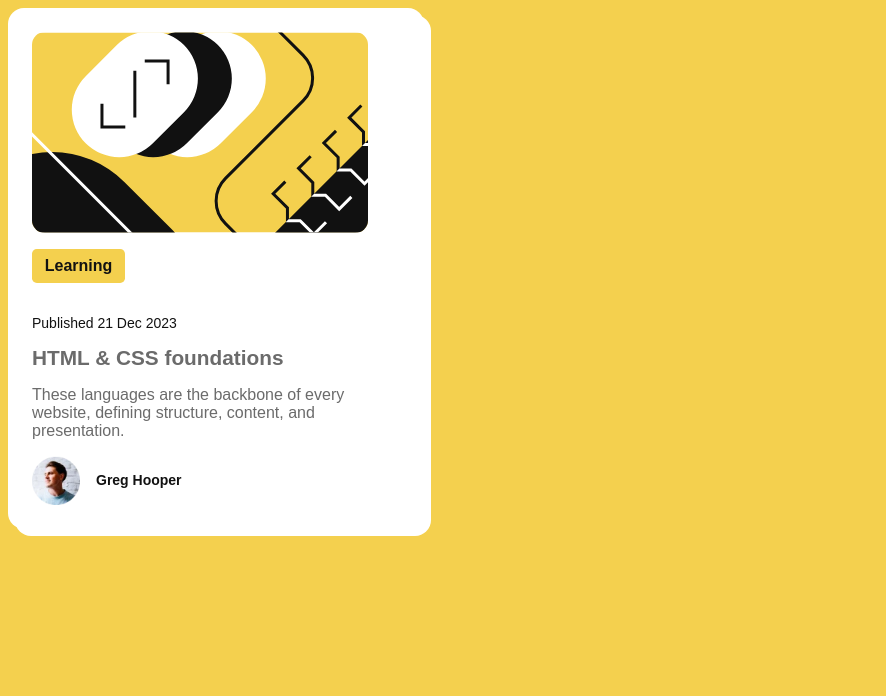
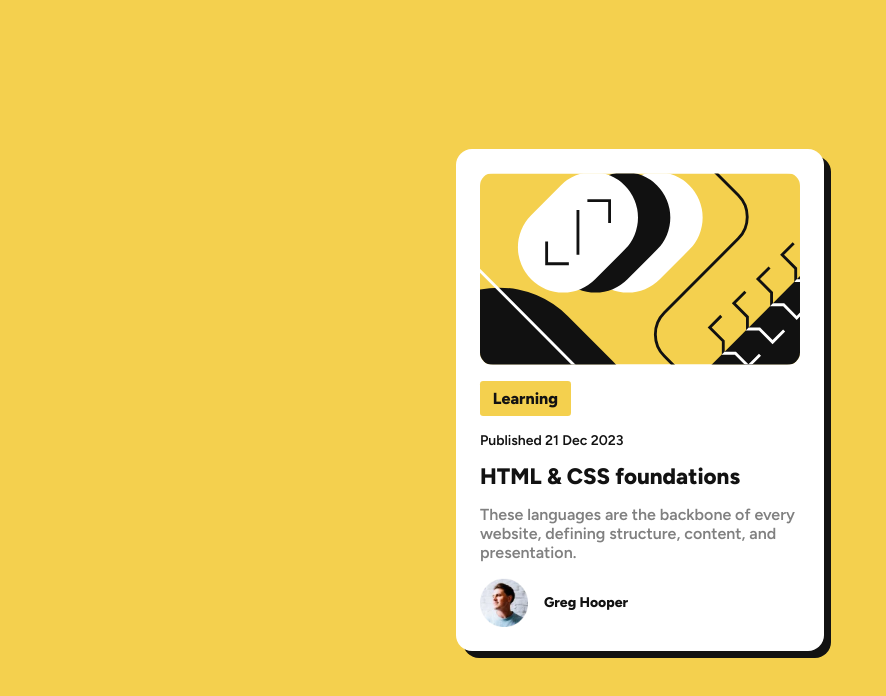
Before and after one commit to Eng4atou/git-test, a plain HTML site: page blog-preview-card-main/index.html in a window 1280 px wide. Shown: the whole page, without its empty margins (0-886 px from the left). Drawn offline with Linux system fonts and the light colour scheme; files that its build step writes are made by us from their sources.

Commit message:
Blog preview card

```diff
--- a/blog-preview-card-main/assets/css/style.css
+++ b/blog-preview-card-main/assets/css/style.css
@@ -1,102 +1,114 @@
-:root{
-    --Yellow: hsl(47, 88%, 63%);
-    --White: hsl(0, 0%, 100%);
-    --Gray-500: hsl(0, 0%, 42%);
-    --Gray-950: hsl(0, 0%, 7%);
-    --Font-Family: 'Figtree', sans-serif;
-    --Font-Weight-500: 500;
-    --Font-Weight-800: 800;
-    --Font-Size-16: 16px;
+@import url('https://fonts.googleapis.com/css2?family=Figtree:ital,wght@0,300..900;1,300..900&display=swap');
+
+/* root */
+:root {
+    --clr-Yellow: #f4d04e;
+    --clr-White: #ffffff;
+    --clr-Grey: #808080;
+    --clr-Black: #121212;
+
+    --ff-main: "Figtree", sans-serif;
+    --fs-main: 16px;
+    --fw-600: 600;
+    --fw-800: 800;
 }
 
-*::before,*::after{
+/* reset */
+*,
+*::before,
+*::after {
     margin: 0;
     padding: 0;
     box-sizing: border-box;
 }
 
-img{
+img {
     display: block;
     max-width: 100%;
 }
 
-h1{
+h1 {
     line-height: 1.1;
 }
 
-body{
-    font-family: var(--Font-Family);
-    font-size: var(--Font-Size-16);
-    color: var(--Gray-500);
-    background: var(--Yellow);
+body {
+    font-family: var(--ff-main);
+    font-size: var(--fs-main);
+    font-weight: var(--fw-600);
+    color: var(--clr-Grey);
+    background: var(--clr-Yellow);
 }
 
 /* text styles */
-.blog-category{
-    display: inline-block;
-    color: var(--Gray-950);
-    font-weight: bold;
-    padding: .5rem .8rem;
-    border-radius: .3rem;
-   background: var(--Yellow);
+.blog-category, .blog-meta, .blog-title, .author-name {
+    color: var(--clr-Black);
 }
 
-.blog-meta{
-    font-size: 14px;
-    color: var(--Gray-950);
+.blog-category {
+    display: inline-block;
+    font-weight: var(--fw-800);
+    padding: .5rem .8rem;
+    border-radius: .2rem;
+    background: var(--clr-Yellow);
 }
 
-.blog-title{
-    color: var(--Font-Weight-800);
-    font-weight: var(--Font-Weight-800);
-    font-size: 1.3rem;
+.blog-meta {
+    font-size: 14px;
 }
 
-.blog-title:hover{
-    color: var(--Yellow);
+.blog-title {
+    font-weight: var(--fw-800);
     font-size: 1.4rem;
     cursor: pointer;
+    transition: color .3s ease;
 }
 
-.author-name{
-    color: var(--Gray-950);
+.blog-title:hover {
+    color: var(--clr-Yellow);
+}
+
+.author-name {
     font-size: 14px;
-    font-weight: var(--Font-Weight-800 );
+    font-weight: var(--fw-800);
 }
 
 /* layout styles */
-
-.user-data{
+.author-data {
     display: flex;
     align-items: center;
     gap: 1rem;
-
 }
 
-.avatar{
-    width:3rem;
+
+/* general styles */
+.wrapper {
+    display: grid;
+    place-items: center;
+    min-height: 100dvh;
 }
 
-/* general styles */
-
-.blog-container{
-    width: 23em;
+.blog-container {
+    max-width: 23em;
     padding: 1.5rem;
+    margin: 0 1.5rem;
     border-radius: 1rem;
-    background: var(--White);
-    box-shadow: 7px 7px 0 var(--White);
+    box-shadow: 7px 7px 0 var(--clr-Black);
+    background: var(--clr-White);
+    transition: box-shadow .3s ease;
 }
 
-.blog-container:hover{
-    box-shadow: 10px 10px 0 var(--White);
+.blog-container:hover {
+    box-shadow: 10px 10px 0 var(--clr-Black);
 }
 
-.blog-container > *+*{
+.blog-container > * + * {
     margin-top: 1rem;
-
 }
 
-.blog-img{
+.author-image {
+    width: 3rem;
+}
+
+.blog-image {
     border-radius: .8rem;
-
 }
--- a/blog-preview-card-main/index.html
+++ b/blog-preview-card-main/index.html
@@ -5,31 +5,30 @@
   <meta name="viewport" content="width=device-width, initial-scale=1.0"> <!-- displays site properly based on user's device -->
 
   <link rel="icon" type="image/png" sizes="32x32" href="./assets/images/favicon-32x32.png">
+  <link rel="stylesheet" href="style.css">
 
   <title>Frontend Mentor | Blog preview card</title>
 
-    <link rel="stylesheet" href="assets/css/style.css">
+<link rel="stylesheet" href="assets/css/style.css">
 </head>
 <body>
 
   <main class="wrapper">
     <div class="blog-container">
-      <img src="assets/images/illustration-article.svg" alt="illustration of a blog article" aria-hidden="true" class="blog-img">
-      <p class="blog-category">
-        Learning      </p>
+      <img src="assets/images/illustration-article.svg" alt="" aria-hidden="true" class="blog-image">
+      <p class="blog-category">Learning</p>
+      <p class="blog-meta">Published 21 Dec 2023</p>
 
-        <p class="blog-meta">Published 21 Dec 2023</p>
-        <h1 class="blog-title">HTML & CSS foundations</h1>
-        <p class="blog-exerpt">  These languages are the backbone of every website, defining structure, content, and presentation.
-        </p>
+      <h1 class="blog-title">HTML & CSS foundations</h1>
+      <p class="blog-exerpt">These languages are the backbone of every website, defining structure, content, and presentation.</p>
 
-        <div class="user-data">
-          <img src="assets/images/image-avatar.webp"   alt="author avatar" class="avatar">
-          <p class="author-name">  Greg Hooper
-          </p>
-        </div>
+      <div class="author-data">
+        <img src="assets/images/image-avatar.webp" alt="author-image" class="author-image">
+        <p class="author-name">Greg Hooper</p>
+      </div>
     </div>
-   </main>
+  </main>
+
 
 </body>
 </html>
```
